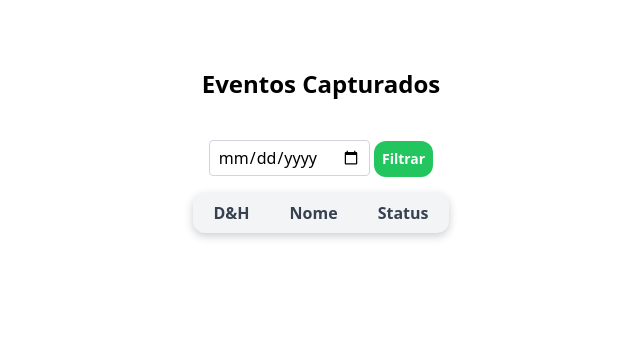
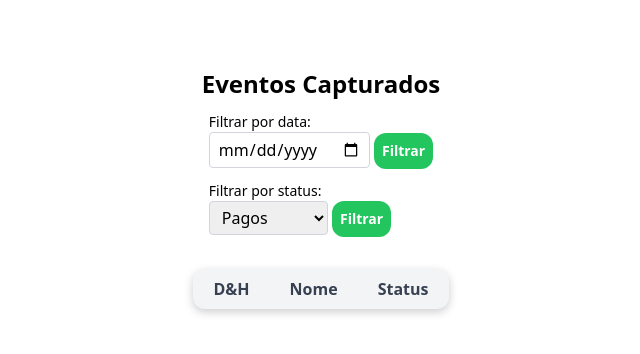
Before and after one commit to shdwmere/flask-pywebhook, a Flask app: page /logs in a window 1280 px wide. Shown: the top 354 px of the page, without its empty margins (319-959 px from the left). Run offline with Flask 2, Linux system fonts and the light colour scheme; lists and menus that the app fills with data are empty; some libraries are stand-ins or nearby versions.

Commit message:
added new filter

```diff
--- a/main.py
+++ b/main.py
@@ -175,6 +175,20 @@ def filtro_data():
     return render_template('logs.html', logs=logs_filtrados)
 
 
+# Rota para filtrar por ocorrência de status.
+@app.route('/filtro_status', methods=['GET'])
+def filtro_status():
+    status_selecionado = request.args.get('status_filtrado')
+
+    logs_filtrados = [log for log in logs if log['status_pagamento'] == status_selecionado]
+    logs_nao_filtrados = [log for log in logs if log['status_pagamento'] != status_selecionado]
+
+    logs_ordenados = logs_filtrados + logs_nao_filtrados
+
+    return render_template('logs.html', logs=logs_ordenados)
+
+
+
 # rodando server em qualquer interface
 if __name__ == '__main__':
     app.run(host="0.0.0.0", port=5000, debug=True)
--- a/templates/logs.html
+++ b/templates/logs.html
@@ -11,11 +11,25 @@
 
         <h1 class="font-semibold text-2xl mb-3">Eventos Capturados</h1>
 
-        <form method="GET" action="{{ url_for('filtro_data') }}" class="mb-4 items-left">
-            <label for="data_filtrada" class="block font-bold text-white text-lg">Filtrar por data:</label>
-            <input type="date" id="data_filtrada" name="data_filtrada" class="px-2 py-1 border border-gray-300 rounded">
-            <button type="submit" class="btn btn-primary p-2 rounded-xl bg-green-500 hover:bg-green-700 text-white font-semibold text-sm">Filtrar</button>
-        </form>
+        <div class="flex flex-col gap-3 pb-8">
+            <form method="GET" action="{{ url_for('filtro_data') }}">
+                <label for="data_filtrada" class="block text-sm text-black text-lg">Filtrar por data:</label>
+                <input type="date" id="data_filtrada" name="data_filtrada" class="px-2 py-1 border border-gray-300 rounded">
+                <button type="submit" class="btn btn-primary p-2 rounded-xl bg-green-500 hover:bg-green-700 text-white font-semibold text-sm">Filtrar</button>
+            </form>
+
+            <form method="GET" action="{{ url_for('filtro_status') }}">
+                <label for="status_filtrado" class="block text-sm text-black text-lg">Filtrar por status:</label>
+                <select id="status_filtrado" name="status_filtrado" class="px-2 py-1 border border-gray-300 rounded">
+                    <option value="paid">Pagos</option>
+                    <option value="waiting_payment">Pendentes</option>
+                    <option value="refused">Recusados</option>
+                </select>
+                <button type="submit" class="btn btn-primary p-2 rounded-xl bg-green-500 hover:bg-green-700 text-white font-semibold text-sm">Filtrar</button>
+            </form>
+        </div>
+
+
 
 
         <table class="bg-gray-100 text-center rounded-xl shadow-[0_3px_10px_rgb(0,0,0,0.2)]">
@@ -26,14 +40,14 @@
             </tr>
             {% for log in logs %}
             <tr>
-                <td class="px-5 py-2 text-gray-700">{{ log['data_logs' ]}} | {{ log['hora_evento'] }}</td>
-                <td class="px-5 py-2 text-gray-600">{{ log['nome'] }}</td>
+                <td class="px-5 text-sm py-2 text-gray-700">{{ log['data_logs' ]}}<br/>{{ log['hora_evento'] }}</td>
+                <td class="px-5 text-sm py-2 text-gray-600">{{ log['nome'] }}</td>
                 {% if log['status_pagamento'] == 'paid' %}
-                <td class="px-5 py-2 text-green-600 font-semibold">{{ log['status_pagamento'] }} 🟢</td>
+                <td class="px-5 text-sm py-2"><p class="text-green-500 font-semibold p-1 rounded-xl bg-green-200">Paid</p></td>
                 {% elif log['status_pagamento'] == 'waiting_payment' %}
-                <td class="px-5 py-2 text-orange-600 font-semibold">{{ log['status_pagamento'] }} 🟠</td>
+                <td class="px-5 text-sm py-2"><p class="text-orange-500 font-semibold p-1 rounded-xl bg-orange-200">Waiting</p></td>
                 {% else %}
-                <td class="px-5 py-2 text-red-600 font-semibold">{{ log['status_pagamento'] }} 🔴</td>
+                <td class="px-5 text-sm py-2"><p class="text-red-500 font-semibold p-1 rounded-xl bg-red-200">Refused</p></td>
                 {% endif %}
             </tr>
             {% endfor %}
```
